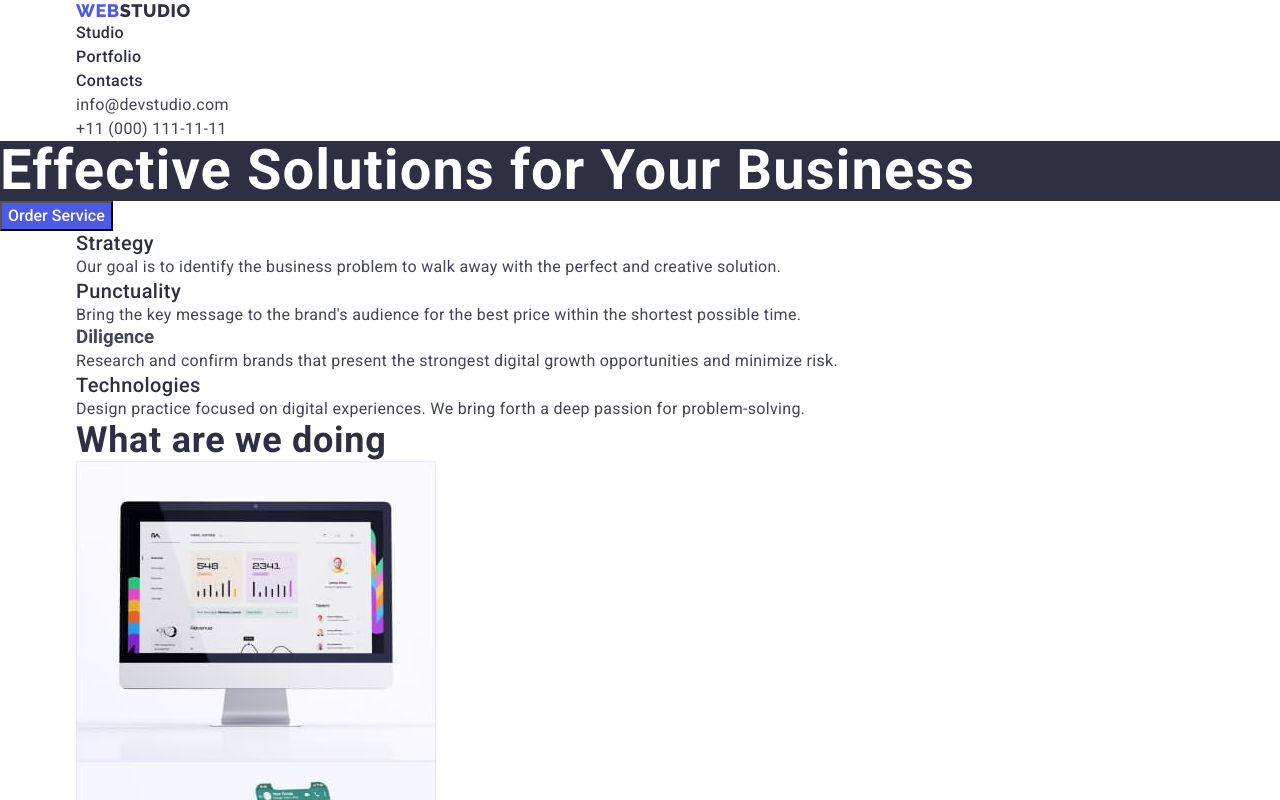
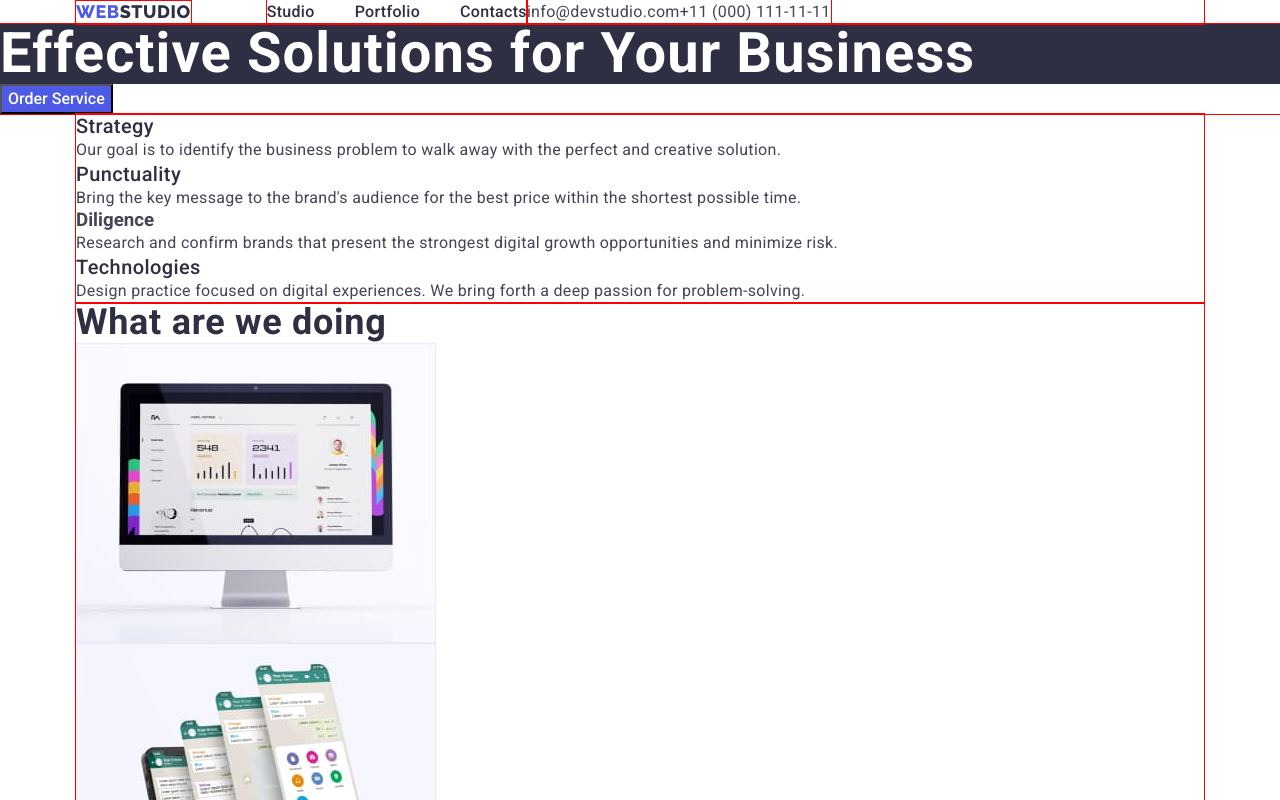
Before and after one commit to Olexander-rozmax/goit-markup-hw-03, a plain HTML site: page index.html in a window 1280 px wide. Shown: the top 800 px of the page. Drawn offline with nearby package versions, Linux system fonts and the light colour scheme.

Commit message:
22041153

```diff
--- a/css/styles.css
+++ b/css/styles.css
@@ -7,10 +7,16 @@ body {
 
 }
 .container{
+    outline: 1px solid red;
     width: 1128px;
     margin-left: auto;
     margin-right: auto;
 }
+.hero-containetr {
+    outline: 1px solid red;
+
+}
+
 
 .competition {
     font-family: 'Roboto';
@@ -49,7 +55,9 @@ body {
     font-size: 36px;
     line-height: 1.11;
     color: #2E2F42;
+
 }
+
 /* browser skip- begin------------------ */
 h1,
 h2,
@@ -82,12 +90,36 @@ button{
 
 .nav {
     text-decoration: none;
+
+}
+.nav-list-items:not(:last-child){
+    margin-right: 40px;
 }
 
+
+
 /* -navigation ---------------------------------------------*/
-.container {}
+.page-nav{
+    outline: 1px solid red;
+    display: flex;
+    align-items: center;
+
+}
+.list-nav{
+    outline: 1px solid red;
+    display: flex;
+    align-items: center;
+
+
+}
+.page-header-container{
+    display: flex;
+
+
+}
 
 .logo {
+    outline: 1px solid red;
     font-family: 'Raleway', sans-serif;
     font-style: normal;
     font-weight: 800;
@@ -97,6 +129,8 @@ button{
     text-decoration: none;
     letter-spacing: 0.03em;
     text-transform: uppercase;
+    margin-right: 76px;
+
 
 }
 
@@ -181,6 +215,7 @@ span {
 }
 
 .footer-text {
+
     font-family: 'Roboto' sans-serif;
     font-style: normal;
     font-weight: 400;
@@ -189,6 +224,10 @@ span {
     color: #F4F4FD;
     background-color: #2E2F42;
     ;
+}
+.footer-container{
+    outline: 1px solid red;
+
 }
 
 /* portfolio-buttons---------------------------------------------- */
--- a/index.html
+++ b/index.html
@@ -16,42 +16,46 @@
   </head>
   <header class="container">
     <!--navigation -------------------------------------------------------------------------->
-    <nav>
-      <a class="header-link" href="./portfolio.html"> </a>
+    <div class="container page-header-container">
+      <nav class="page-nav">
         <a class="logo" href="./index.html"
           >WEB<span class="studio">Studio</span></a
         >
-      <ul class="list">
-        <li>
+        <ul class="list list-nav">
+          <li class="nav-list-items" >
             <a class="nav" href="./index.html">Studio</a>
           </li>
-        <li>
+          <li class="nav-list-items">
             <a class="nav" href="./portfolio.html">Portfolio</a>
           </li>
-        <li>
+          <li class="nav-list-items">
             <a class="nav" href="">Contacts</a>
           </li>
         </ul>
       </nav>
-    <!-- address ------------------------------------------------------------------------->
       <address>
-      <ul class="list">
+        <ul class="list list-nav">
           <li>
             <a class="list-mail" href="mailto:info@devstudio.com"
               >info@devstudio.com</a
             >
           </li>
           <li>
-          <a class="list-phone" href="tel:+110001111111">+11 (000) 111-11-11</a>
+            <a class="list-phone" href="tel:+110001111111"
+              >+11 (000) 111-11-11</a
+            >
           </li>
         </ul>
       </address>
+    </div>
   </header>
   <main>
     <!--section-1 HERO ----------------------------------------------------------------------->
     <section>
+      <div class="hero-containetr">
         <h1 class="hero-text">Effective Solutions for Your Business</h1>
         <button class="order-button" type="button">Order Service</button>
+      </div>
     </section>
     <!--section-2 FEATURES --------------------------------------------------------------------------->
     <section class="container">
@@ -167,7 +171,7 @@
     </section>
   </main>
   <!--footer ------------------------------------------------------------------------------>
-  <footer>
+  <footer class="footer-container">
     <a href="./index.html" class="logo">WEB<span>STUDIO</span></a>
     <p class="footer-text">
       Increase the flow of customers and sales for your business with digital
```
Also changed, not shown: portfolio.html (+6 -2 lines). Lines whose indentation alone changed are shown as unchanged.
